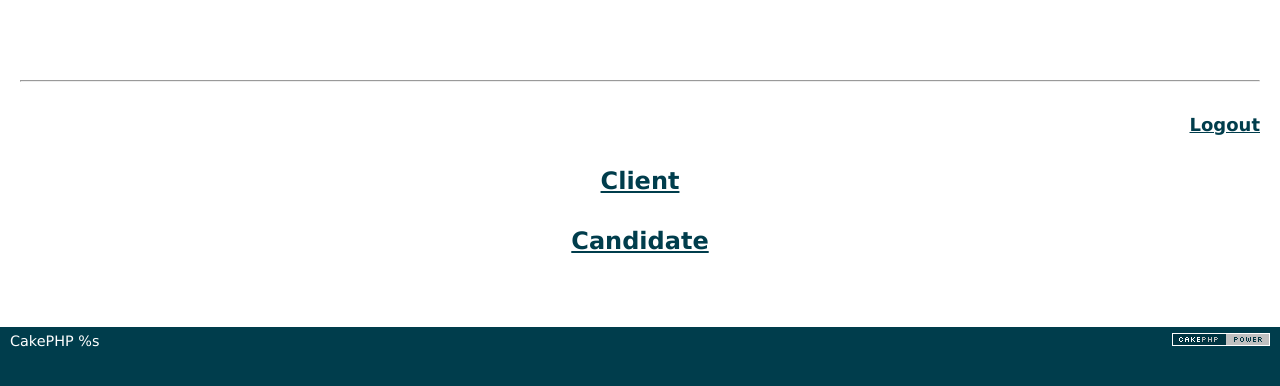
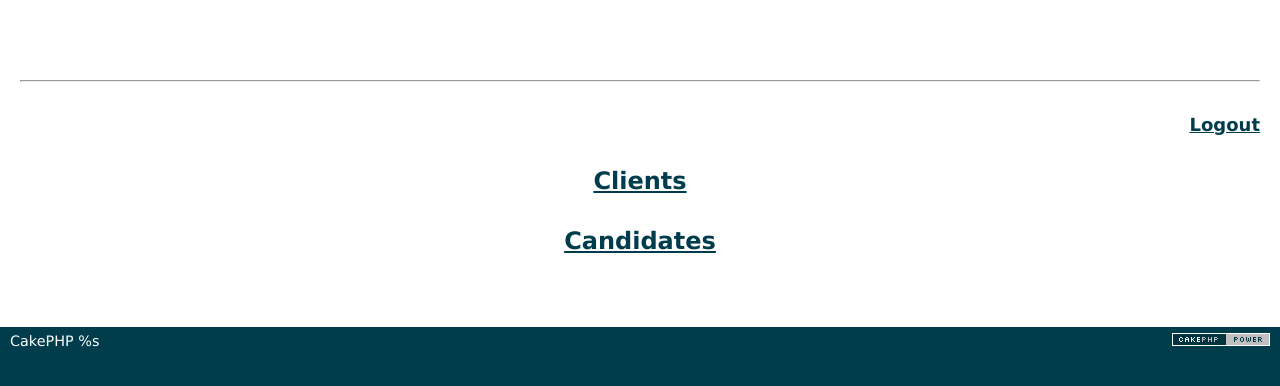
Before and after one commit to miyakekazuyoshi/info, a CakePHP app: the page made by app/View/Menu/index.ctp in a window 1280 px wide. Shown: the part 47-433 px from the top of the page. Run offline with PHP 8.4 and a stand-in for CakePHP, Linux system fonts and the light colour scheme; the template is opened without the code that fills it, so the values that code supplies are empty; some libraries are stand-ins or nearby versions.

Commit message:
menu表示修正

```diff
--- a/app/View/Candidates/index.ctp
+++ b/app/View/Candidates/index.ctp
@@ -1,5 +1,5 @@
 	<div align='center'>
-	<font size="6"color="#191970">Candidate</font>
+	<font size="6"color="#191970">Candidates</font>
 	<div align='right'>
 		<?=$this->Html->link('新規登録',['action' => 'add']);?>
 	</div>
--- a/app/View/Clients/index.ctp
+++ b/app/View/Clients/index.ctp
@@ -1,4 +1,4 @@
-<center><font size="6"color="#191970">Client</font></center>
+<center><font size="6"color="#191970">Clients</font></center>
 <div align='right'>
 	<?=$this->Html->link('新規登録',['action' => 'add']);?>
 </div>
--- a/app/View/Menu/index.ctp
+++ b/app/View/Menu/index.ctp
@@ -5,8 +5,8 @@
 	<font size='4'><?=$this->Html->link('Logout',['controller'=>'login','action'=>'logout'])?></font>
 </div><br><br>
 <!--<?=$this->Html->link('ユーザー管理',['controller'=>'users','action'=>'index'])?><br><br>-->
-<font size='5'><?=$this->Html->link('Client',['controller'=>'clients','action'=>'index'])?></font><br><br><br>
-<font size='5'><?=$this->Html->link('Candidate',['controller'=>'candidates','action'=>'index'])?></font><br><br><br>
+<font size='5'><?=$this->Html->link('Clients',['controller'=>'clients','action'=>'index'])?></font><br><br><br>
+<font size='5'><?=$this->Html->link('Candidates',['controller'=>'candidates','action'=>'index'])?></font><br><br><br>
 
 
 </div>
```
